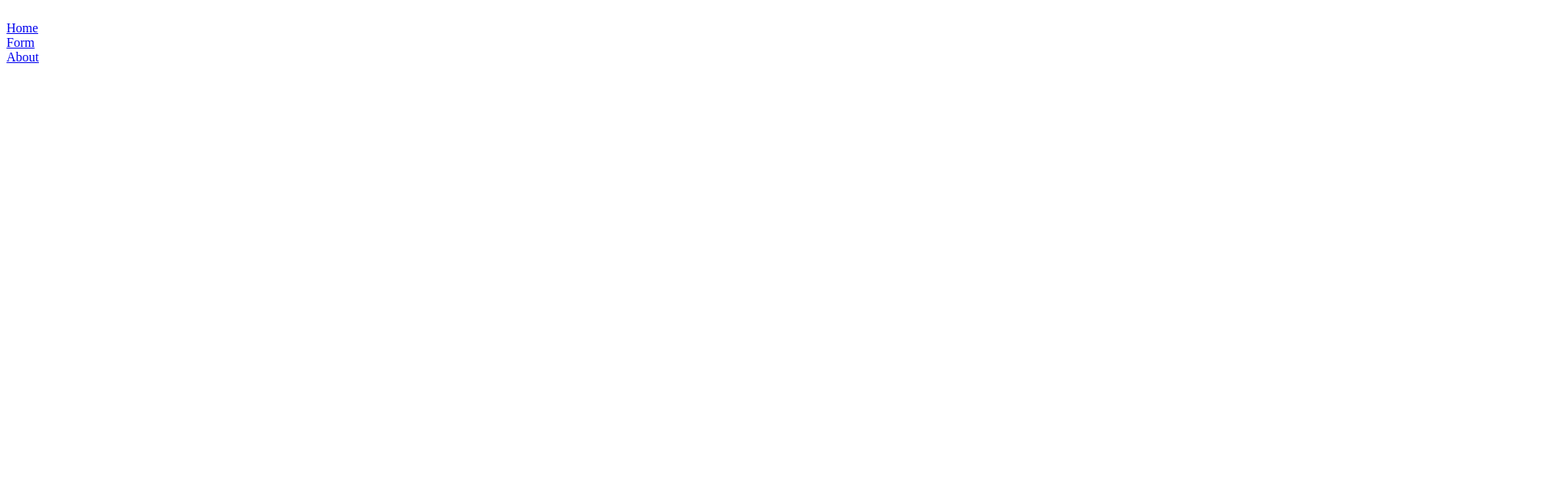
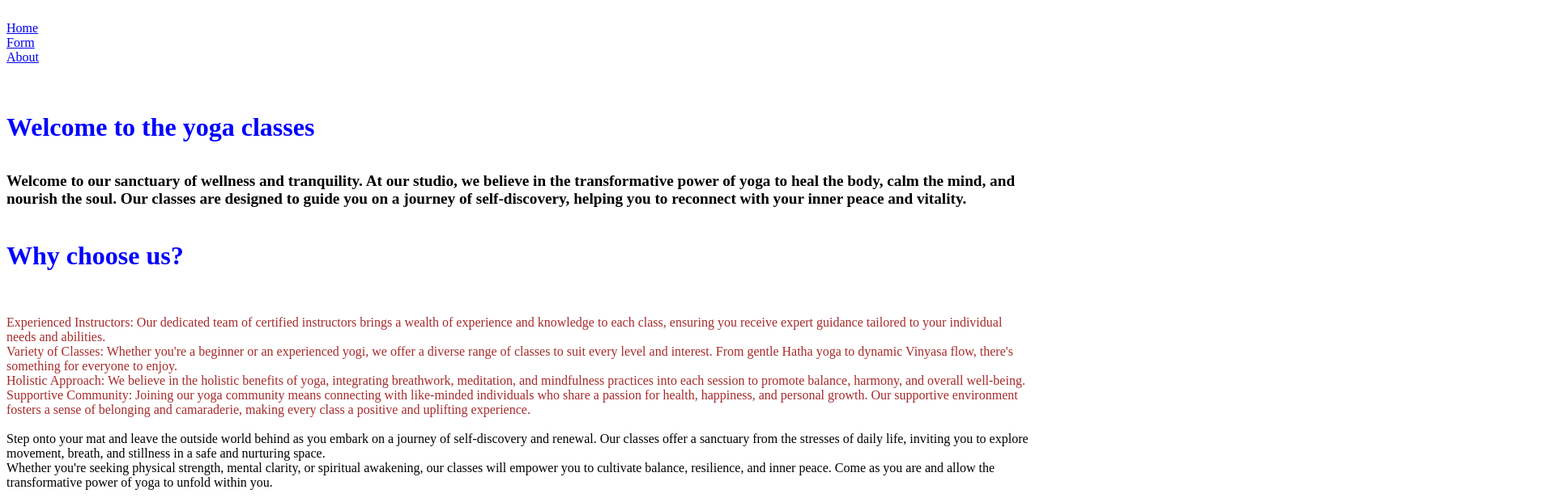
Before and after one commit to navneetstudent/-202105031, a plain HTML site: page home.html in a window 1280 px wide. Shown: the top 616 px of the page at 81% size, 1920 px wide, since content can reach past the window. Drawn offline with Linux system fonts and the light colour scheme.

Commit message:
Update homestyles.css

```diff
--- a/homestyles.css
+++ b/homestyles.css
@@ -1,6 +1,6 @@
 
  h1 {
-font-size: 60pc;
+font-size: 2pc;
     color: blue;
     padding-top: 20px;
     padding-bottom: 15px;
```
